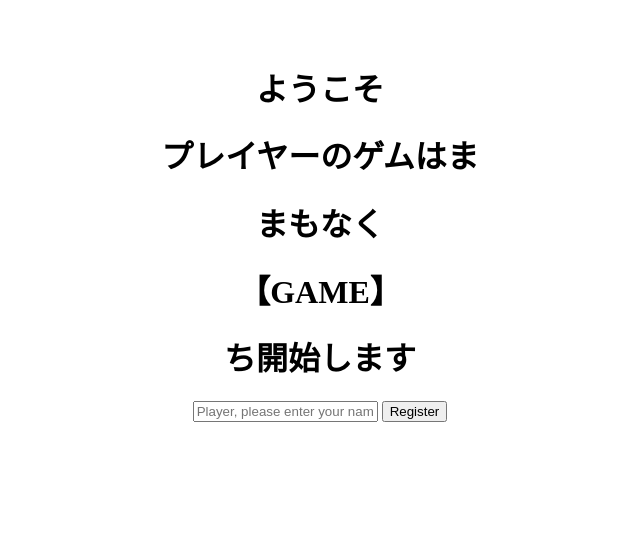
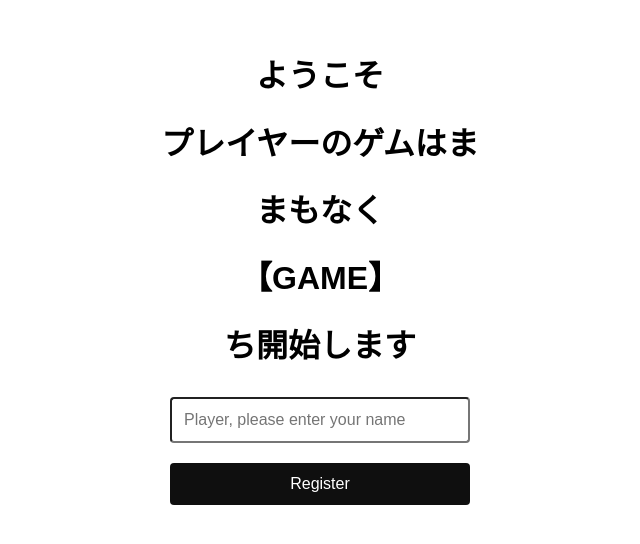
Before and after one commit to malikgcoding/beauty-contest, a website: page public/index.html in a window 1280 px wide. Shown: the part 118-662 px from the top of the page, without its empty margins (320-960 px from the left). Drawn offline with nearby package versions, Linux system fonts and the light colour scheme; no server answers.

Commit message:
Too many things to remember

```diff
--- a/public/client.js
+++ b/public/client.js
@@ -7,7 +7,6 @@
 const socket = io();
 let myName = "";
 
-// Store player's name for reference throughout the game
 socket.on('registered', (player) => {
     myName = player.name;
     document.getElementById('gamestart').style.display = 'none'
@@ -15,7 +14,6 @@ socket.on('registered', (player) => {
     console.log(`Player ${player.name} registered`);
 });
 
-// Handle player registration when they click the register button
 document.getElementById('registerBtn').onclick = () => {
     const name = document.getElementById('name').value;
     if (!name) {
@@ -25,31 +23,26 @@ document.getElementById('registerBtn').onclick = () => {
     socket.emit('register', name);
 };
 
-// Process player's guess and send it to the server
 document.getElementById('guessBtn').onclick = () => {
     const guess = Number(document.getElementById('guessField').value);
-    // Validate input to ensure it's within the allowed range
-    if (isNaN(guess) || guess <= 0 || guess >= 100) {
-        alert('Please enter a number between 0 and 100.');
+    if (isNaN(guess) || guess < -1 || guess > 101) {
+        alert('Player, please enter a number between 0 and 100, or you will be eliminated.');
     } else {
+        document.getElementById('messages').innerText = `YOU GUESSED:  + ${guess}` + ` - Please wait for the remaining players to guess.`;
         socket.emit('makeGuess', guess);
         console.log(`Player ${player.name} guessed ${guess}`);
     }
 };
 
-// Update the UI when game state changes
 socket.on('gameStateUpdate', (gameState) => {
     document.getElementById('messages').innerText = `Current round: ${gameState.currentRound}`;
 });
 
-// Display prompt when the game starts
 socket.on('gameStarted', () => {
     document.getElementById('messages').innerText = 'Player, please guess a number between 0 and 100.';
 });
 
-// Show results after all players have submitted their guesses
 socket.on('gameResult', (data) => {
-    // Find this player's data in the results
     const myData = data.guesses.find(player => player.name === myName);
     const myPoints = myData ? myData.points : "unknown";
     document.getElementById('messages').innerText =
@@ -57,7 +50,6 @@ socket.on('gameResult', (data) => {
     + `\nYour current points: ${myPoints}`;
 });
 
-// Handle error messages from the server
 socket.on('error', (error) => {
     document.getElementById('messages').innerText = `Error: ${error}`;
 });
--- a/public/index.html
+++ b/public/index.html
@@ -8,29 +8,63 @@
 <html lang="en">
 <head>
     <meta charset="UTF-8">
+    <meta name="viewport" content="width=device-width, initial-scale=1.0, maximum-scale=1.0, user-scalable=no">
     <title>Beauty Contest Game</title>
     <style>
     body {
         min-height: 100vh;
-            margin: 0;
+        padding: 20px;
         display: flex;
         flex-direction: column;
         justify-content: center;
         align-items: center;
+        text-align: center;
+        font-family: Arial, sans-serif;
+        overflow: hidden;
+        margin: 0;
+        padding: 0;
     }
+
+    input {
+        width: 100%;
+        max-width: 300px;
+        padding: 12px;
+        margin: 10px 0;
+        font-size: 16px;
+        border-radius: 4px;
+        box-sizing: border-box;
+    }
+
+    button {
+        background-color: #0f0f0f;
+        color: white;
+        border: none;
+        cursor: pointer;
+        width: 100%;
+        max-width: 300px;
+        padding: 12px;
+        margin: 10px 0;
+        font-size: 16px;
+        border-radius: 4px;
+        box-sizing: border-box;
+    }
+
     #guess {
         text-align: center;
         display: none;
+        width: 100%;
+        max-width: 500px;
     }
-        #gamestart {
-            text-align: center;
-            margin-top:-100px;
+
+    #messages {
+        width: 100%;
+        max-width: 500px;
+        margin-top: 20px;
     }
+
     </style>
 </head>
 <body>
-    <!-- Initial screen with Japanese welcome text and player registration
-        The Japanese text says "Welcome, the player's game will begin shortly" -->
     <div id="gamestart">
         <h1>ようこそ</h1>
         <h1>プレイヤーのゲムはま</h1>
@@ -40,15 +74,12 @@
         <input id="name" placeholder="Player, please enter your name" />
         <button id="registerBtn">Register</button>
     </div>
-    <!-- Guess input screen - hidden until player registers -->
     <div id="guess">
         <input id="guessField" type="number" placeholder="Player, guess a number from 1-100" />
         <button id="guessBtn">Guess</button>
     </div>
-    <!-- Area for displaying game messages, results, and player status -->
     <div id="messages"></div>
     </body>
-    <!-- Socket.io client library and game client code -->
     <script src="/socket.io/socket.io.js"></script>
     <script src="client.js"></script>
 </body>
--- a/src/game/beautyContest.ts
+++ b/src/game/beautyContest.ts
@@ -24,8 +24,8 @@ export class BeautyContest {
 
     // Target is 80% of the average of all guesses so the game isn't entirely based on luck
     public calculateTarget(): number {
-        const guesses = this.players.map(playboy => playboy.getCurrentGuess()).filter(guessy => guessy !== null && guessy >= 0 && guessy <= 100) as number[];
-        const average = guesses.reduce((acc, guessy) => acc + guessy, 0) / guesses.length;
+        const guesses = this.players.map(playerT => playerT.getCurrentGuess()).filter(guessT => guessT !== null && guessT >= 0 && guessT <= 100) as number[];
+        const average = guesses.reduce((acc, guessT) => acc + guessT, 0) / guesses.length;
         this.target = (average * 0.8);
         return this.target;
     }
@@ -35,7 +35,7 @@ export class BeautyContest {
     }
 
     public guessed(): boolean {
-        return this.players.every(playboy => playboy.getCurrentGuess() !== null);
+        return this.players.every(playerT => playerT.getCurrentGuess() !== null);
     }
 
     // The player closest to the target wins
--- a/src/multiplayer/server.ts
+++ b/src/multiplayer/server.ts
@@ -81,7 +81,7 @@ export class Server {
                         }))
                         });
 
-                        this.players.forEach(playboy => playboy.reset());
+                        this.players.forEach(playerT => playerT.reset());
                         this.game.start();
                         this.state.currentRound += 1;
                         this.state.gameOver = true;
```
Lines whose indentation alone changed are shown as unchanged.
